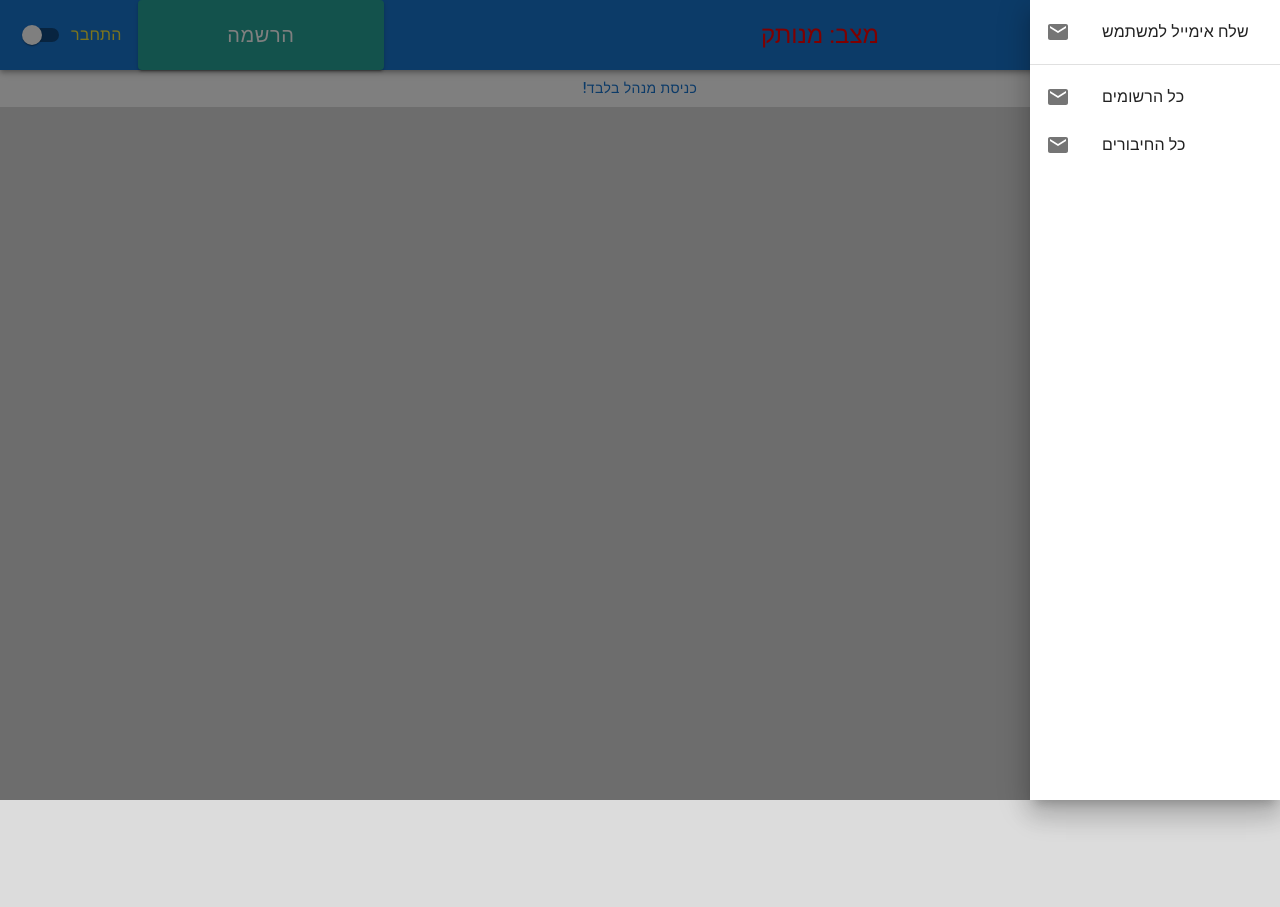
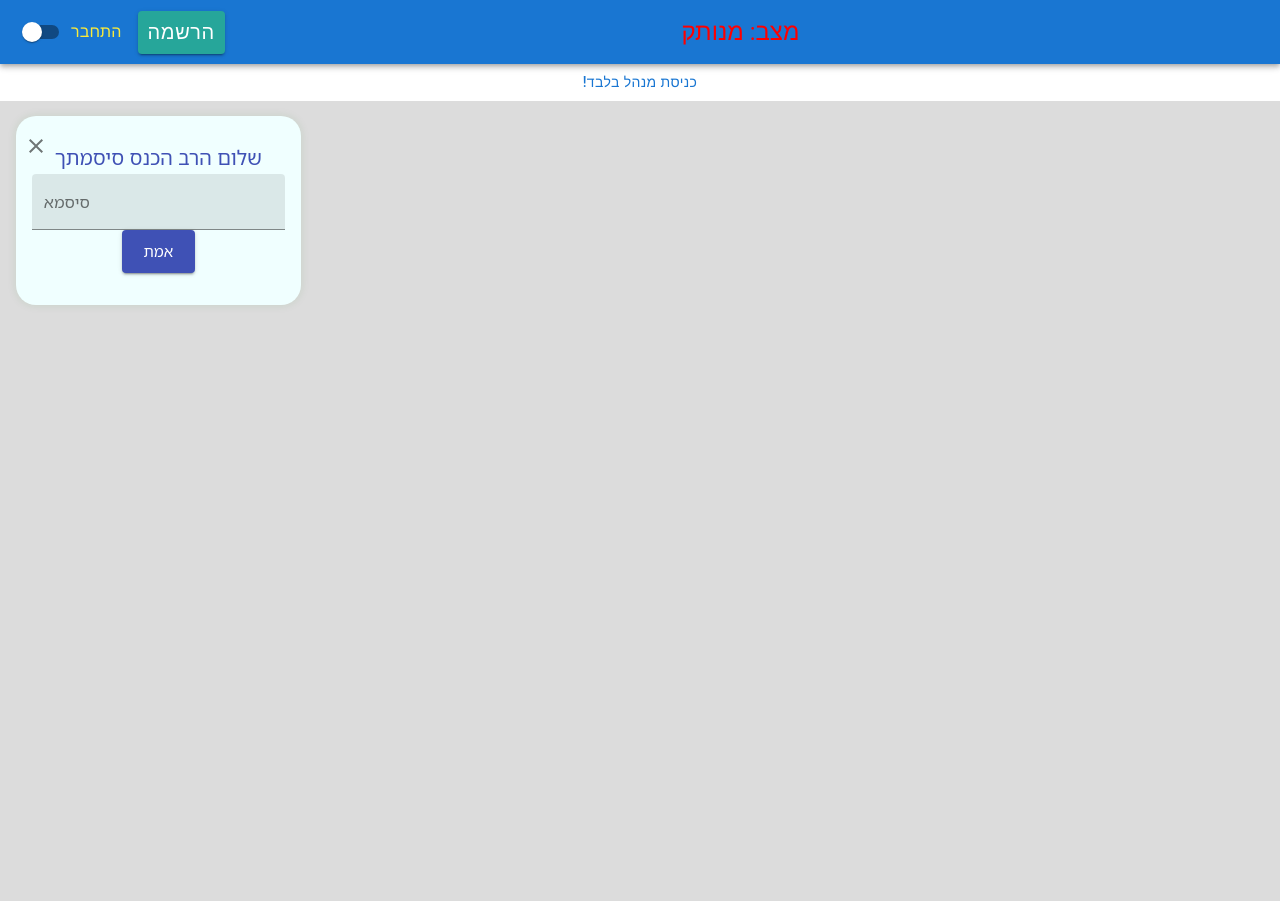
Before and after one commit to mendi-cohen/my-final-project-REACT, a React (Create React App) app: page / in a window 1280 px wide. Both pictures are taken after a click on the button "!כניסת מנהל בלבד". Built offline with nearby package versions, Linux system fonts and the light colour scheme; a web font is replaced by a local one.

Commit message:
סידור הסיסמת מנהל

```diff
--- a/package.json
+++ b/package.json
@@ -16,8 +16,12 @@
     "@testing-library/react": "^13.4.0",
     "@testing-library/user-event": "^13.5.0",
     "axios": "^1.6.5",
+    "crypto-browserify": "^3.12.0",
+    "dotenv": "^16.3.1",
     "material-table": "^2.0.5",
     "mui-treasury": "^0.1.5-alpha.3",
+    "os-browserify": "^0.3.0",
+    "path-browserify": "^1.0.1",
     "react": "^18.2.0",
     "react-dom": "^18.2.0",
     "react-router-dom": "^6.21.1",
--- a/src/Css/Home.css
+++ b/src/Css/Home.css
@@ -12,21 +12,17 @@ background-color: gainsboro;
 
 .sign-in {
   animation: slideInFromTop 1.5s ease-out;
-  display: flex;
-  flex-direction: reverse;
   position: absolute;
-
-}
-
-.enter-Button{
-  width: 20%;
-  height: 70px;
-
 }
 .log-in{
   animation: slideInFromTop 1.5s ease-out;
   position: absolute;
 }
+.admin{
+  animation: slideInFromTop 1.5s ease-out;
+  position: absolute;
+}
+
 @keyframes slideInFromTop {
 0% {
   transform: translateY(-100%);
--- /dev/null
+++ b/src/components/Admin_Comp.jsx
@@ -0,0 +1,118 @@
+import React from "react";
+import { TextField, Button, ThemeProvider, createTheme, Typography } from '@material-ui/core/';
+import { Snackbar } from '@mui/material';
+import Alert from '@mui/material/Alert';
+import { useState } from "react";
+
+
+
+
+// import { useNavigate } from "react-router-dom";
+
+
+
+const theme = createTheme({
+    palette: {
+    },
+    typography: {
+      fontFamily: ['Noto Sans Hebrew', 'sans-serif'].join(','),
+    },
+  });
+
+
+function Admin(props){
+
+      const [password, setpassword] = useState('');
+      const [openSuccess, setOpenSuccess] = useState(false);
+      const [openError, setOpenError] = useState(false);
+      const EnvPassword = process.env.REACT_APP_ADMIN_PASS;
+
+      // const navigate = useNavigate();
+
+
+      const handleSuccessClose = () => {
+        setOpenSuccess(false);
+
+
+      };
+
+      const handleErrorClose = () => {
+        setOpenError(false);
+      };
+
+      const handleSubmit = async (e) => {
+        e.preventDefault();
+        if (password === EnvPassword) {
+          setOpenSuccess(true);
+           props.success();
+           setpassword('')
+        } else {
+          setOpenError(true);
+        }
+      };
+
+
+
+return (
+    <>
+    <ThemeProvider theme={theme}>
+      <>
+        <div className="login">
+          <Typography color="primary" variant="h6">
+           שלום הרב הכנס סיסמתך
+            <br />
+          </Typography>
+
+          <form onSubmit={handleSubmit}>
+
+            <TextField
+              id="password"
+              label="סיסמא"
+              type="password"
+              variant="filled"
+              fullWidth
+              margin="none"
+              color="primary"
+              value={password}
+              autoComplete="new-password"
+              onChange={(e) => setpassword(e.target.value)}
+            />
+            <Button type="submit" variant="contained" color="primary" size="large">
+                אמת
+          </Button>
+          </form>
+        </div>
+
+        <Snackbar
+          open={openSuccess}
+          autoHideDuration={6000}
+          onClose={handleSuccessClose}
+          anchorOrigin={{ vertical: 'top', horizontal: 'center' }}
+        >
+          <Alert elevation={6} variant="filled" severity="success" onClose={handleSuccessClose}>
+        ! התחברותך אומתה
+          </Alert>
+        </Snackbar>
+
+        <Snackbar
+          open={openError}
+          autoHideDuration={6000}
+          onClose={handleErrorClose}
+          anchorOrigin={{ vertical: 'top', horizontal: 'center' }}
+        >
+          <Alert elevation={6} variant="filled" severity="error" onClose={handleErrorClose}>
+            שגיאה בהתחברות. אנא נסה שוב.
+          </Alert>
+        </Snackbar>
+      </>
+    </ThemeProvider>
+
+
+
+    </>
+)
+
+
+}
+
+export default Admin
--- a/src/components/SendEmail_Comp.jsx
+++ b/src/components/SendEmail_Comp.jsx
@@ -6,7 +6,6 @@ const SMSForm = () => {
 
   const sendSMS = async () => {
     try {
-
       await axios.post('http://localhost:3003/forms/send-email', {
         toEmail: 'yaffa1120@gmail.com',
         messageBody: 'Hello, this is a test message!',
--- a/src/components/SideBar_Comp.jsx
+++ b/src/components/SideBar_Comp.jsx
@@ -9,18 +9,24 @@ import ListItemButton from '@mui/material/ListItemButton';
 import ListItemIcon from '@mui/material/ListItemIcon';
 import ListItemText from '@mui/material/ListItemText';
 import MailIcon from '@mui/icons-material/Mail';
+import AddTaskIcon from '@mui/icons-material/AddTask';
+import AccountBoxIcon from '@mui/icons-material/AccountBox';
 import { Link } from 'react-router-dom';
+import EnterCard from './EnterCard_Comp';
+import Admin from './Admin_Comp';
 
 export default function SideBar() {
   const [state, setState] = React.useState({
     right: false,
   });
+ const [admin , chackAdmins] = React.useState(false)
 
-  const toggleDrawer = (anchor, open) => (event) => {
-    if (event.type === 'keydown' && (event.key === 'Tab' || event.key === 'Shift')) {
-      return;
-    }
-    setState({ ...state, [anchor]: open });
+  function YESadmin() {
+    chackAdmins(true);
+  }
+
+  const toggleDrawer = (anchor, open) => () => {
+      setState({ ...state, [anchor]: open });
   };
 
   const links = [
@@ -51,7 +57,7 @@ export default function SideBar() {
           <ListItem key={link.text} disablePadding>
             <ListItemButton component = {Link} to = {link.to}>
               <ListItemIcon>
-                <MailIcon />
+              {index === 0 ? <AccountBoxIcon /> : <AddTaskIcon />}
               </ListItemIcon>
               <ListItemText primary={link.text} />
             </ListItemButton>
@@ -63,7 +69,7 @@ export default function SideBar() {
 
   return (
     <div>
-      <Button onClick={toggleDrawer('right', true)}> !כניסת מנהל בלבד  </Button>
+      <Button onClick={YESadmin}> !כניסת מנהל בלבד  </Button>
       <Drawer
         anchor={'right'}
         open={state['right']}
@@ -71,6 +77,12 @@ export default function SideBar() {
       >
         {list('right')}
       </Drawer>
+      {admin  ? (
+        <div className="admin">
+          <EnterCard components = {<Admin success = {toggleDrawer('right', true)}/>} restartLog = {chackAdmins}/>
+        </div>
+      ) : null}
+
     </div>
   );
 }
```
Also changed, not shown: 1 other file (tests, documents, lock files or other folders).
